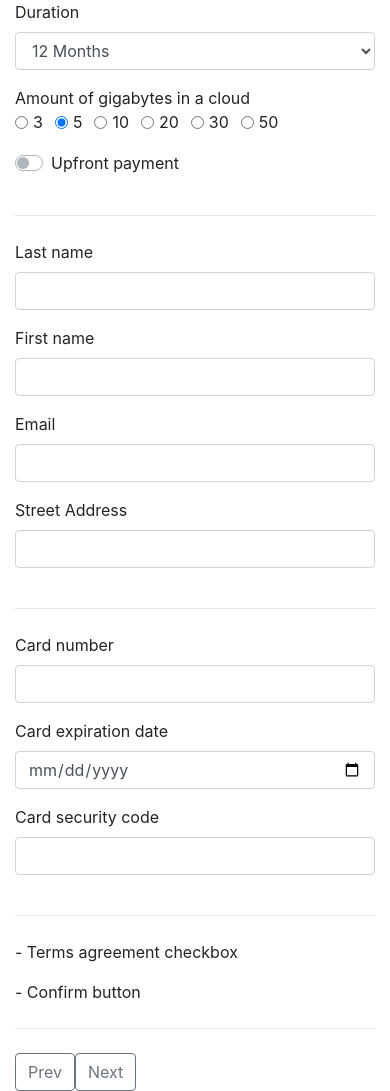
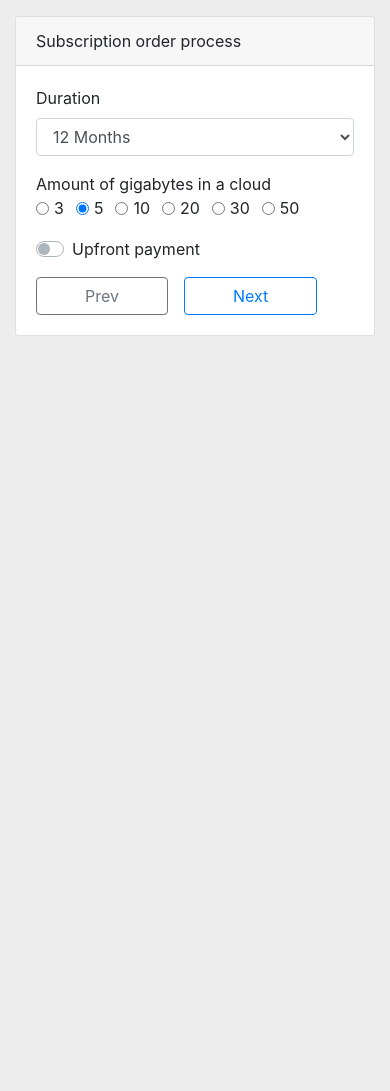
Before and after one commit to MustafaDal/subscription-order-process, a React (Create React App) app: page / in a window 390 px wide. After the commit the page ends 844 px from the top, so only its background shows below. Built offline with nearby package versions, Linux system fonts and the light colour scheme.

Commit message:
initial values and stepper.

```diff
--- a/src/App.js
+++ /dev/null
@@ -1,30 +0,0 @@
-import React from 'react'
-
-import Parameters from './components/Parameters'
-import UserData from './components/UserData'
-import CreditCard from './components/CreditCard'
-import Confirmation from './components/Confirmation'
-
-const App = () => {
-  return (
-    <div className="App container">
-      <Parameters />
-      <hr className="my-4" />
-      <UserData />
-      <hr className="my-4" />
-      <CreditCard />
-      <hr className="my-4" />
-      <Confirmation />
-      <hr className="my-4" />
-
-      <button type="button" className="btn btn-outline-secondary">
-        Prev
-      </button>
-      <button type="button" className="btn btn-outline-secondary">
-        Next
-      </button>
-    </div>
-  )
-}
-
-export default App
--- /dev/null
+++ b/src/App.jsx
@@ -0,0 +1,133 @@
+import React, { useCallback, useReducer } from 'react'
+
+import Parameters from './components/Parameters'
+import UserData from './components/UserData'
+import CreditCard from './components/CreditCard'
+import Confirmation from './components/Confirmation'
+
+const initialState = {
+  currentStep: 0,
+  values: []
+}
+
+function reducer(state, action) {
+  switch (action.type) {
+    case 'next':
+      if (state.currentStep === 3) return state
+      return { ...state, currentStep: state.currentStep + 1 }
+    case 'prev':
+      if (state.currentStep === 0) return state
+      return { ...state, currentStep: state.currentStep - 1 }
+    case 'set_value':
+      state.values[state.currentStep] = action.payload
+      return state
+    default:
+      throw new Error()
+  }
+}
+
+const App = () => {
+  const [state, dispatch] = useReducer(reducer, initialState)
+
+  const goPrev = useCallback(() => {
+    dispatch({ type: 'prev' })
+  }, [dispatch])
+
+  const handleSubmit = useCallback(
+    (values, actions) => {
+      dispatch({ type: 'set_value', payload: values })
+      if (state.currentStep === 3) {
+        console.log('Collected Data', state.values)
+      } else {
+        dispatch({ type: 'next' })
+      }
+    },
+    [dispatch, state.currentStep, state.values]
+  )
+
+  return (
+    <div className="container">
+      <div className="card mx-auto my-3 card-subscription">
+        <div className="card-header">Subscription order process</div>
+        <div className="card-body">
+          {state.currentStep === 0 && (
+            <Parameters initialValues={state.values[0]} onSubmit={handleSubmit}>
+              <button
+                type="button"
+                className="btn btn-outline-secondary px-5"
+                onClick={goPrev}
+              >
+                Prev
+              </button>
+              <button
+                type="submit"
+                className="btn btn-outline-primary px-5 ml-3"
+              >
+                Next
+              </button>
+            </Parameters>
+          )}
+
+          {state.currentStep === 1 && (
+            <UserData initialValues={state.values[1]} onSubmit={handleSubmit}>
+              <button
+                type="button"
+                className="btn btn-outline-secondary px-5"
+                onClick={goPrev}
+              >
+                Prev
+              </button>
+              <button
+                type="submit"
+                className="btn btn-outline-primary px-5 ml-3"
+              >
+                Next
+              </button>
+            </UserData>
+          )}
+
+          {state.currentStep === 2 && (
+            <CreditCard initialValues={state.values[2]} onSubmit={handleSubmit}>
+              <button
+                type="button"
+                className="btn btn-outline-secondary px-5"
+                onClick={goPrev}
+              >
+                Prev
+              </button>
+              <button
+                type="submit"
+                className="btn btn-outline-primary px-5 ml-3"
+              >
+                Next
+              </button>
+            </CreditCard>
+          )}
+
+          {state.currentStep === 3 && (
+            <Confirmation
+              initialValues={state.values[3]}
+              onSubmit={handleSubmit}
+            >
+              <button
+                type="button"
+                className="btn btn-outline-secondary px-5"
+                onClick={goPrev}
+              >
+                Prev
+              </button>
+              <button
+                type="submit"
+                className="btn btn-outline-success px-5 ml-3"
+              >
+                Confirm
+              </button>
+            </Confirmation>
+          )}
+        </div>
+      </div>
+    </div>
+  )
+}
+
+export default App
--- /dev/null
+++ b/src/assets/scss/main.scss
@@ -0,0 +1,9 @@
+body {
+  background: #ededed;
+}
+
+.card-subscription {
+  @media (min-width: 992px) {
+    max-width: 50%;
+  }
+}
--- a/src/components/Confirmation.jsx
+++ b/src/components/Confirmation.jsx
@@ -1,11 +1,34 @@
 import React from 'react'
+import { Formik, Form } from 'formik'
+import Checkbox from './Fields/Checkbox'
+import * as Yup from 'yup'
 
-const Confirmation = () => {
+const validationSchema = Yup.object().shape({
+  termsAndConditions: Yup.boolean().oneOf([true], 'Should be checked')
+})
+
+const Confirmation = props => {
+  const { children, initialValues, ...formikProps } = props
+
   return (
-    <div>
-      <p>- Terms agreement checkbox</p>
-      <p>- Confirm button</p>
-    </div>
+    <Formik
+      initialValues={{
+        termsAndConditions: false,
+        ...initialValues
+      }}
+      validationSchema={validationSchema}
+      {...formikProps}
+    >
+      <Form>
+        <Checkbox
+          id="termsAndConditions"
+          name="termsAndConditions"
+          label="I agree terms and conditions."
+        />
+
+        {children}
+      </Form>
+    </Formik>
   )
 }
 
--- a/src/components/CreditCard.jsx
+++ b/src/components/CreditCard.jsx
@@ -5,33 +5,33 @@ import * as Yup from 'yup'
 
 const validationSchema = Yup.object().shape({
   number: Yup.number().required('Required'),
-  expirationDate: Yup.number().required('Required'),
+  expirationDate: Yup.date().required('Required'),
   securityCode: Yup.number().required('Required')
 })
 
-const CreditCard = () => {
+const CreditCard = props => {
+  const { children, initialValues, ...formikProps } = props
+
   return (
     <Formik
       initialValues={{
         number: '',
         expirationDate: '',
-        securityCode: ''
+        securityCode: '',
+        ...initialValues
       }}
       validationSchema={validationSchema}
+      {...formikProps}
     >
-      <Form className="row">
-        <div className="col-sm-6">
-          <Input type="number" name="number" label="Card number" />
-          <Input
-            type="date"
-            name="expirationDate"
-            label="Card expiration date"
-          />
-          <Input type="number" name="securityCode" label="Card security code" />
-        </div>
+      <Form>
+        <Input type="number" name="number" label="Card number" />
+        <Input type="date" name="expirationDate" label="Card expiration date" />
+        <Input type="number" name="securityCode" label="Card security code" />
+
+        {children}
       </Form>
     </Formik>
   )
 }
 
-export default CreditCard
+export default React.memo(CreditCard)
--- a/src/components/Parameters.jsx
+++ b/src/components/Parameters.jsx
@@ -7,24 +7,25 @@ import RadioGroup from './Fields/RadioGroup'
 import * as Yup from 'yup'
 
 const validationSchema = Yup.object().shape({
-  lastName: Yup.string().required('Required'),
-  firstName: Yup.string().required('Required'),
-  eMail: Yup.string().required('Required'),
-  streetAddress: Yup.string().required('Required')
+  duration: Yup.number().required('Required'),
+  amountOfGigabytes: Yup.number().required('Required')
 })
 
-const Parameters = () => {
+const Parameters = props => {
+  const { children, initialValues, ...formikProps } = props
+
   return (
     <Formik
       initialValues={{
         duration: 12,
         upfrontPayment: false,
-        amountOfGigabytes: '5'
+        amountOfGigabytes: '5',
+        ...initialValues
       }}
       validationSchema={validationSchema}
+      {...formikProps}
     >
-      <Form className="row">
-        <div className="col-sm-6">
+      <Form>
         <Select name="duration" label="Duration">
           <option value={3}>3 Months</option>
           <option value={6}>6 Months</option>
@@ -78,10 +79,11 @@ const Parameters = () => {
         </div>
 
         <Switch name="upfrontPayment" label="Upfront payment" />
-        </div>
+
+        {children}
       </Form>
     </Formik>
   )
 }
 
-export default Parameters
+export default React.memo(Parameters)
--- a/src/components/UserData.jsx
+++ b/src/components/UserData.jsx
@@ -10,27 +10,31 @@ const validationSchema = Yup.object().shape({
   streetAddress: Yup.string().required('Required')
 })
 
-const UserData = () => {
+const UserData = props => {
+  const { children, initialValues, ...formikProps } = props
+
   return (
     <Formik
       initialValues={{
         lastName: '',
         firstName: '',
         eMail: '',
-        streetAddress: ''
+        streetAddress: '',
+        ...initialValues
       }}
       validationSchema={validationSchema}
+      {...formikProps}
     >
-      <Form className="row">
-        <div className="col-sm-6">
-          <Input name="lastName" label="Last name" />
-          <Input name="firstName" label="First name" />
-          <Input name="eMail" label="Email" />
-          <Input name="streetAddress" label="Street Address" />
-        </div>
+      <Form>
+        <Input name="lastName" label="Last name" />
+        <Input name="firstName" label="First name" />
+        <Input name="eMail" label="Email" />
+        <Input name="streetAddress" label="Street Address" />
+
+        {children}
       </Form>
     </Formik>
   )
 }
 
-export default UserData
+export default React.memo(UserData)
--- a/src/index.js
+++ b/src/index.js
@@ -1,6 +1,7 @@
 import React from 'react';
 import ReactDOM from 'react-dom';
 import 'bootstrap/dist/css/bootstrap.css'
+import './assets/scss/main.scss'
 import App from './App';
 import * as serviceWorker from './serviceWorker';
 
```
Lines whose indentation alone changed are shown as unchanged.
